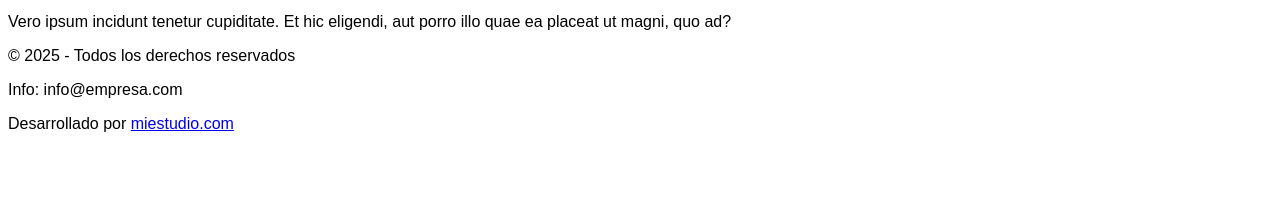
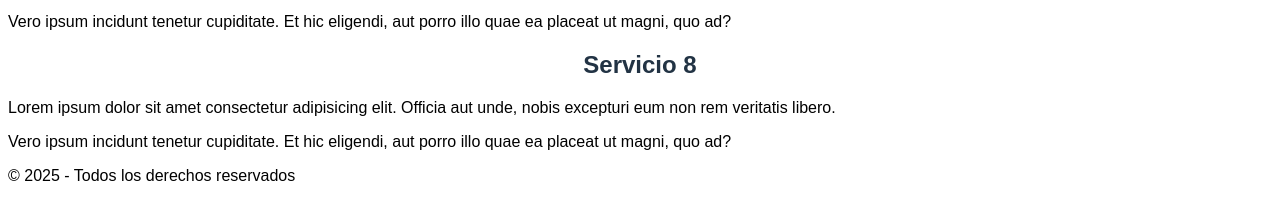
Before and after one commit to jdrjuan/sitio-web-2, a plain HTML site: page servicios.html in a window 1280 px wide. Shown: the part 1119-1317 px from the top of the page. Before the commit the page ends 1268 px from the top, so only its background shows below. Drawn offline with Linux system fonts and the light colour scheme.

Commit message:
Agrega servicio 8 a servicios.html

```diff
--- a/servicios.html
+++ b/servicios.html
@@ -50,6 +50,10 @@
     <p>Lorem ipsum dolor sit amet consectetur adipisicing elit. Officia aut unde, nobis excepturi eum non rem veritatis libero.</p>
     <p>Vero ipsum incidunt tenetur cupiditate. Et hic eligendi, aut porro illo quae ea placeat ut magni, quo ad?</p>
 
+    <h2>Servicio 8</h2>
+    <p>Lorem ipsum dolor sit amet consectetur adipisicing elit. Officia aut unde, nobis excepturi eum non rem veritatis libero.</p>
+    <p>Vero ipsum incidunt tenetur cupiditate. Et hic eligendi, aut porro illo quae ea placeat ut magni, quo ad?</p>
+
     <footer>
         <p>&copy; 2025 - Todos los derechos reservados</p>
         <p>Info: info@empresa.com</p>
```
